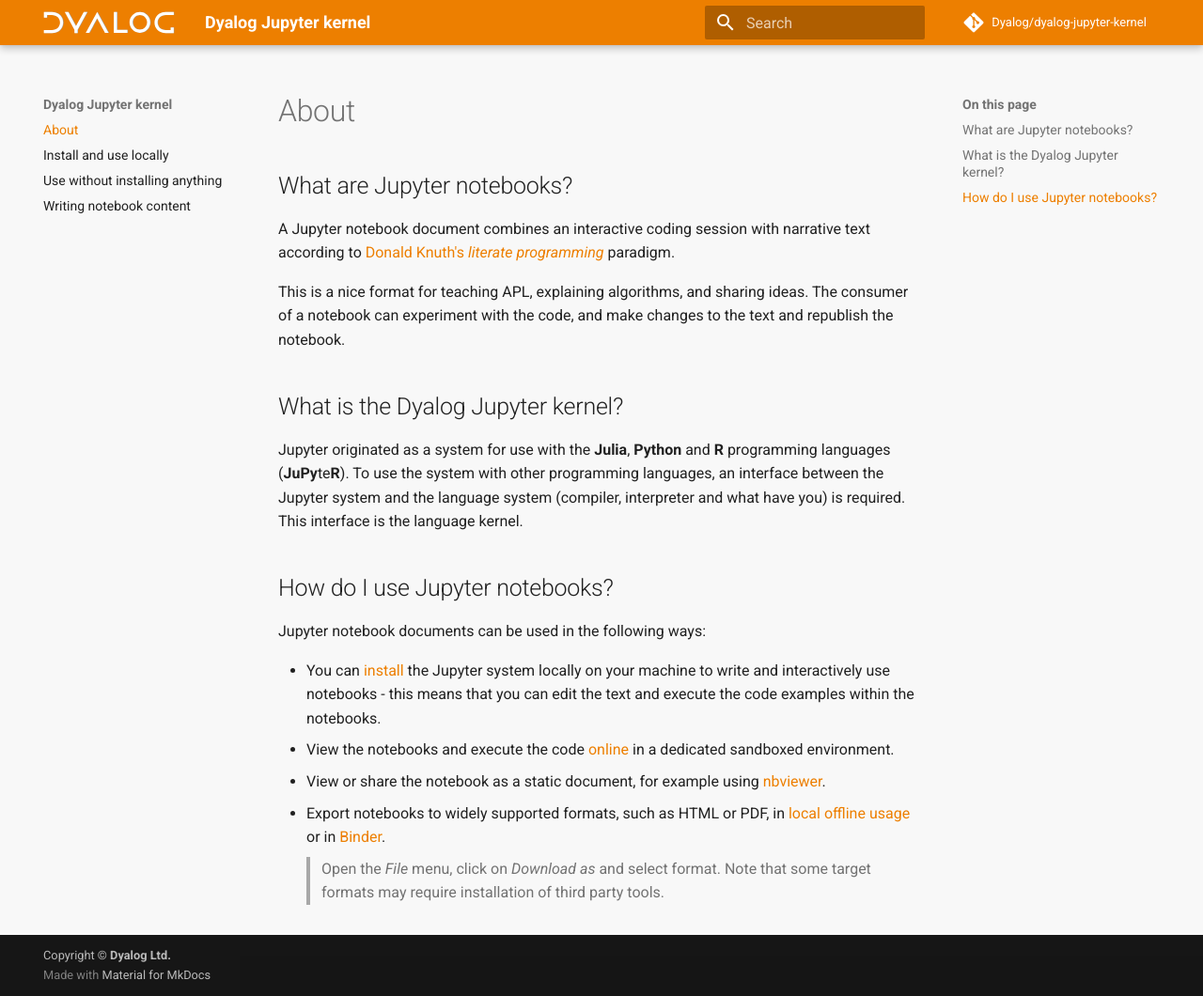
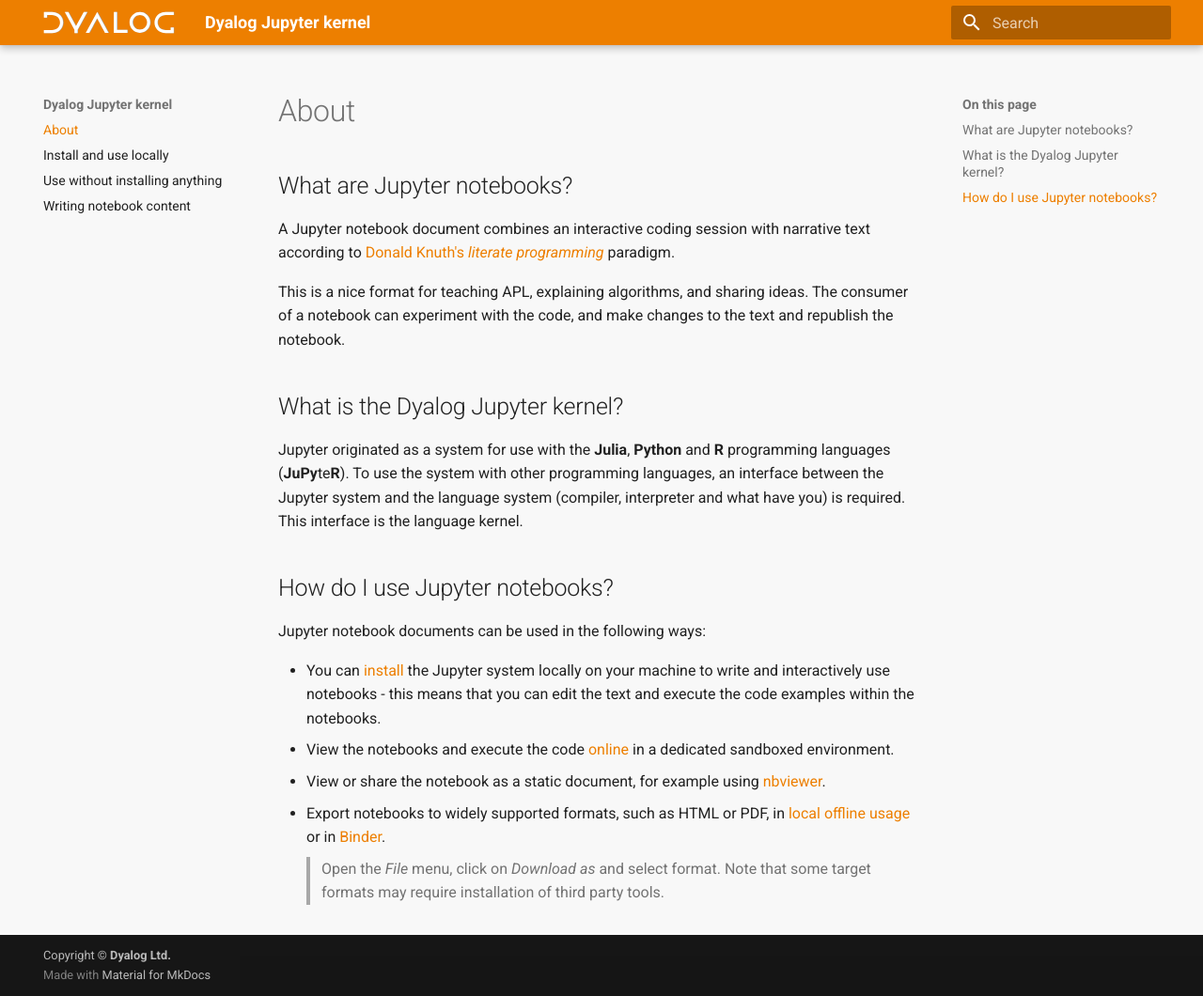
Before and after one commit to Dyalog/dyalog-jupyter-kernel, an MkDocs documentation site: the page built from docs/index.md, in a window 1280 px wide and 1060 px high. Shown: the whole window at 94% size. Built offline with MkDocs 1.6.1 and Material for MkDocs 9.7.7, drawn with Linux system fonts in a browser that asks for light colours; comment, search, counter and statistics services are not loaded.

Commit message:
remove repo info

```diff
--- a/mkdocs.yml
+++ b/mkdocs.yml
@@ -1,6 +1,4 @@
 site_name: Dyalog Jupyter kernel
-repo_url: https://github.com/dyalog/dyalog-jupyter-kernel
-repo_name: Dyalog/dyalog-jupyter-kernel
 copyright: Copyright &copy; <strong><a href="https://dyalog.com">Dyalog Ltd.</a></strong>
 theme:
   favicon: 'img/favicon-32.png'
```
